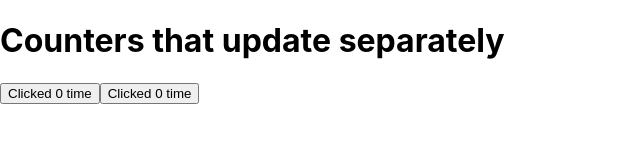
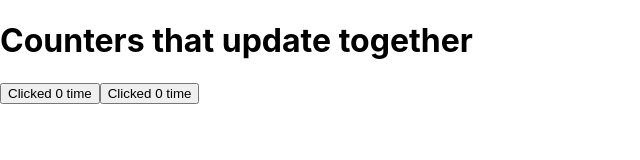
Before and after one commit to EmanueleCalderaro/react-app, a React (Create React App) app: page / in a window 1280 px wide. Shown: the top 160 px of the page, without its empty margins (0-640 px from the left). Built offline with nearby package versions, Linux system fonts and the light colour scheme.

Commit message:
Update label

```diff
--- a/src/App.js
+++ b/src/App.js
@@ -8,7 +8,7 @@ export default function App() {
   }
   return (
     <div>
-      <h1>Counters that update separately</h1>
+      <h1>Counters that update together</h1>
       <MyButton count={count} onClick={handleClick} />
       <MyButton count={count} onClick={handleClick} />
     </div>
```
